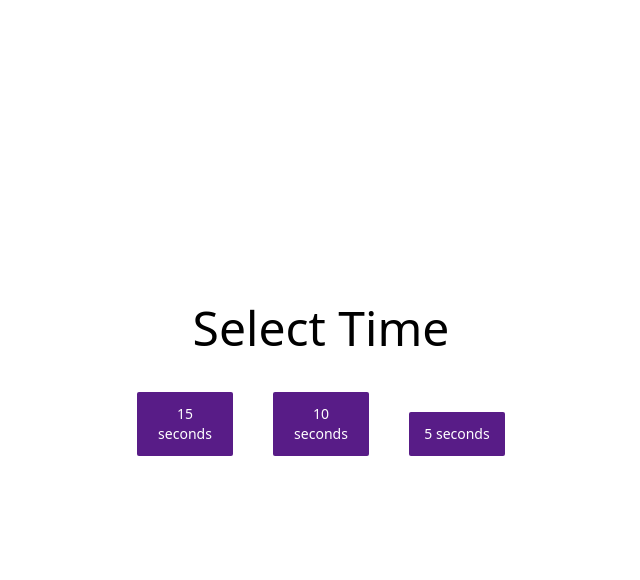
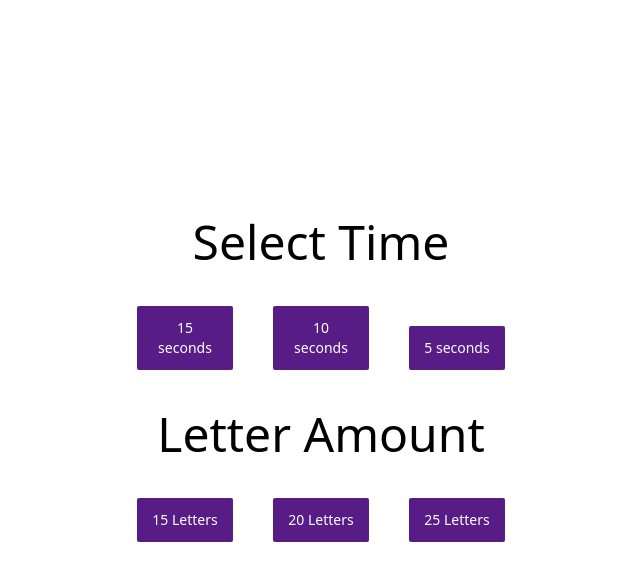
Before and after one commit to coreycodess/letter-run, a React (Vite) app: page / in a window 1280 px wide. Both pictures are taken after a click on the button "Play". Shown: the top 580 px of the page, without its empty margins (319-959 px from the left). Built offline with nearby package versions, Linux system fonts and the light colour scheme.

Commit message:
major changes to the game, added a letter amount options

```diff
--- a/src/components/GamePage.tsx
+++ b/src/components/GamePage.tsx
@@ -4,8 +4,6 @@ import "react-simple-keyboard/build/css/index.css"
 import useData from "../zustand/useData.store"
 import generateLetters from "../utils/generateLetters"
 import timer from "../utils/timer"
-
-const newLetters = generateLetters(10)
 
 function WaitComponent() {
   return (
@@ -32,7 +30,10 @@ function GamePage() {
     selectPage,
     setScore,
     score,
+    letterAmount,
   } = useData()
+
+  const newLetters = generateLetters(letterAmount)
 
   useEffect(() => {
     setTimeout(() => {
@@ -42,7 +43,7 @@ function GamePage() {
 
   function onKeyPress(button: string) {
     if (button.toLowerCase() === letters[currentLetterPosition].toLowerCase()) {
-      if (score <= 10) setScore()
+      setScore(letterAmount)
       setCurrentLetterPosition(currentLetterPosition + 1)
       setCurrentLetter(letters[currentLetterPosition + 1])
     }
@@ -55,14 +56,6 @@ function GamePage() {
     }
   }
 
-  function handleGameOver() {
-    getLetters([])
-    setCurrentLetter("")
-    setCurrentLetterPosition(0)
-    setTimer(null)
-    selectPage("GameOverPage")
-  }
-
   useEffect(() => {
     getLetters(newLetters)
     timer(selectedTime, setTimer)
@@ -72,7 +65,7 @@ function GamePage() {
     const key = e.key
 
     if (key.toLowerCase() === letters[currentLetterPosition].toLowerCase()) {
-      if (score <= 10) setScore()
+      setScore(letterAmount)
       setCurrentLetterPosition(currentLetterPosition + 1)
       setCurrentLetter(letters[currentLetterPosition + 1])
     }
@@ -97,6 +90,14 @@ function GamePage() {
   useEffect(() => {
     if (time === 0) handleGameOver()
   }, [time])
+
+  function handleGameOver() {
+    getLetters([])
+    setCurrentLetter("")
+    setCurrentLetterPosition(0)
+    setTimer(null)
+    selectPage("GameOverPage")
+  }
 
   return (
     <>
--- a/src/components/GameoverPage.tsx
+++ b/src/components/GameoverPage.tsx
@@ -10,9 +10,9 @@ function GameOver() {
   return (
     <div className="select-none flex justify-center items-center flex-col w-100 h-screen rounded-sm">
       <h1 className="text-4xl">Game Over!</h1>
-      <p className="mt-10 text-sm">Your score was {score}</p>
+      <p className="mt-10 text-md">Your score was {score}</p>
       <button
-        className="mt-10 text-sm p-3 bg-purple-900 rounded-sm text-white"
+        className="my-10 p-3 w-28 bg-purple-900 rounded-sm text-sm text-white"
         onClick={() => handlePlayAgain()}
       >
         Start Again?
--- a/src/components/OptionsPage.tsx
+++ b/src/components/OptionsPage.tsx
@@ -1,36 +1,78 @@
+import { useState, useEffect } from "react"
 import useData from "../zustand/useData.store"
 
 function OptionsPage() {
-  const { selectTime, selectPage } = useData()
+  const { selectTime, setLetterAmount, selectPage } = useData()
+
+  const [trackOptions, setTrackOptions] = useState({
+    time: "",
+    letterAmount: "",
+  })
 
   function handleOption(time: number) {
     selectTime(time)
-    selectPage("GamePage")
+    setTrackOptions({ ...trackOptions, time: "done" })
   }
+
+  function handleLetterAmount(amount: number) {
+    setLetterAmount(amount)
+    setTrackOptions({ ...trackOptions, letterAmount: "done" })
+  }
+
+  useEffect(() => {
+    if (trackOptions.time === "done" && trackOptions.letterAmount === "done") {
+      selectPage("GamePage")
+    }
+  }, [trackOptions])
 
   return (
     <div className="select-none flex justify-center items-center flex-col w-100 h-screen">
       {/* Options */}
       <div className="text-center w-1/2">
-        <h1 className="text-5xl">Select Time</h1>
+        <h1 className="text-3xl sm:text-5xl">Select Time</h1>
         <div className="my-10 text-white">
           <button
-            className="mx-5 p-3 w-24 bg-purple-900 rounded-sm text-sm"
+            className="mx-5 my-2 sm:my-0 p-3 w-24 bg-purple-900 rounded-sm text-sm"
             onClick={() => handleOption(15)}
           >
             15 seconds
           </button>
           <button
-            className="mx-5 p-3 w-24 bg-purple-900 rounded-sm text-sm"
+            className="mx-5 my-2 sm:my-0 p-3 w-24 bg-purple-900 rounded-sm text-sm"
             onClick={() => handleOption(10)}
           >
             10 seconds
           </button>
           <button
-            className="mx-5 p-3 w-24 bg-purple-900 rounded-sm text-sm"
+            className="mx-5 my-2 sm:my-0 p-3 w-24 bg-purple-900 rounded-sm text-sm"
             onClick={() => handleOption(5)}
           >
             5 seconds
+          </button>
+        </div>
+      </div>
+
+      {/* Letter Amount */}
+      <div className="text-center w-1/2">
+        <h1 className="text-3xl sm:text-5xl">Letter Amount</h1>
+        <div className="my-10 text-white">
+          <button
+            className="mx-5 my-2 sm:my-0 p-3 w-24 bg-purple-900 rounded-sm text-sm"
+            onClick={() => handleLetterAmount(15)}
+          >
+            15 Letters
+          </button>
+          <button
+            className="mx-5 my-2 sm:my-0 p-3 w-24 bg-purple-900 rounded-sm text-sm"
+            onClick={() => handleOption(20)}
+          >
+            20 Letters
+          </button>
+          <button
+            className="mx-5 my-2 sm:my-0 p-3 w-24 bg-purple-900 rounded-sm text-sm"
+            onClick={() => handleOption(25)}
+          >
+            25 Letters
           </button>
         </div>
       </div>
--- a/src/components/WelcomePage.tsx
+++ b/src/components/WelcomePage.tsx
@@ -8,7 +8,7 @@ function WelcomePage() {
       <div className="text-center w-1/2">
         <h1 className="text-5xl">Letter Run</h1>
         <button
-          className="mt-10 p-0.5 w-24 bg-purple-900 rounded-sm text-white text-sm"
+          className="my-10 p-3 w-24 bg-purple-900 rounded-sm text-sm text-white"
           onClick={() => {
             selectPage("OptionsPage")
           }}
--- a/src/zustand/useData.store.ts
+++ b/src/zustand/useData.store.ts
@@ -8,13 +8,15 @@ type DataT = {
   currentLetterPosition: number
   selectedPage: string
   score: number
+  letterAmount: number
   selectTime: (time: number) => void
   getLetters: (letters: string[]) => void
   selectPage: (pageName: string) => void
   setTimer: (currentTime: number | null) => void
   setCurrentLetter: (letter: string) => void
   setCurrentLetterPosition: (pos: number) => void
-  setScore: () => void
+  setScore: (letterAmount: number) => void
+  setLetterAmount: (amount: number) => void
 }
 
 const useData = create<DataT>()((set) => ({
@@ -25,6 +27,7 @@ const useData = create<DataT>()((set) => ({
   currentLetterPosition: 0,
   selectedPage: "",
   score: 0,
+  letterAmount: 10,
   selectTime: (time) =>
     set((state) => ({ selectedTime: (state.selectedTime = time) })),
   getLetters: (newLetters) =>
@@ -42,10 +45,12 @@ const useData = create<DataT>()((set) => ({
     set((state) => ({
       currentLetterPosition: (state.currentLetterPosition = pos),
     })),
-  setScore: () =>
+  setScore: (letterAmount) =>
     set((state) => ({
-      score: state.score === 10 ? state.score : state.score + 1,
+      score: state.score === letterAmount ? state.score : state.score + 1,
     })),
+  setLetterAmount: (amount) =>
+    set((state) => ({ letterAmount: (state.letterAmount = amount) })),
 }))
 
 export default useData
```
